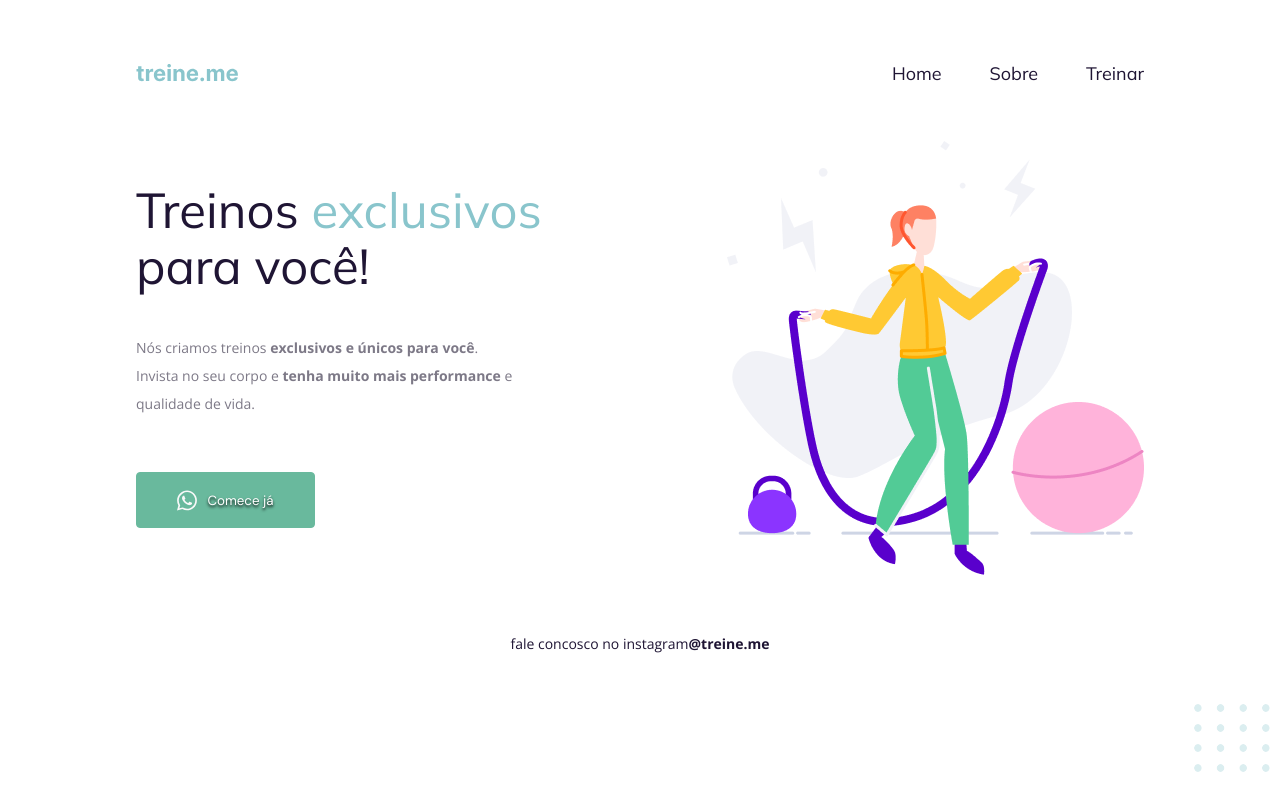
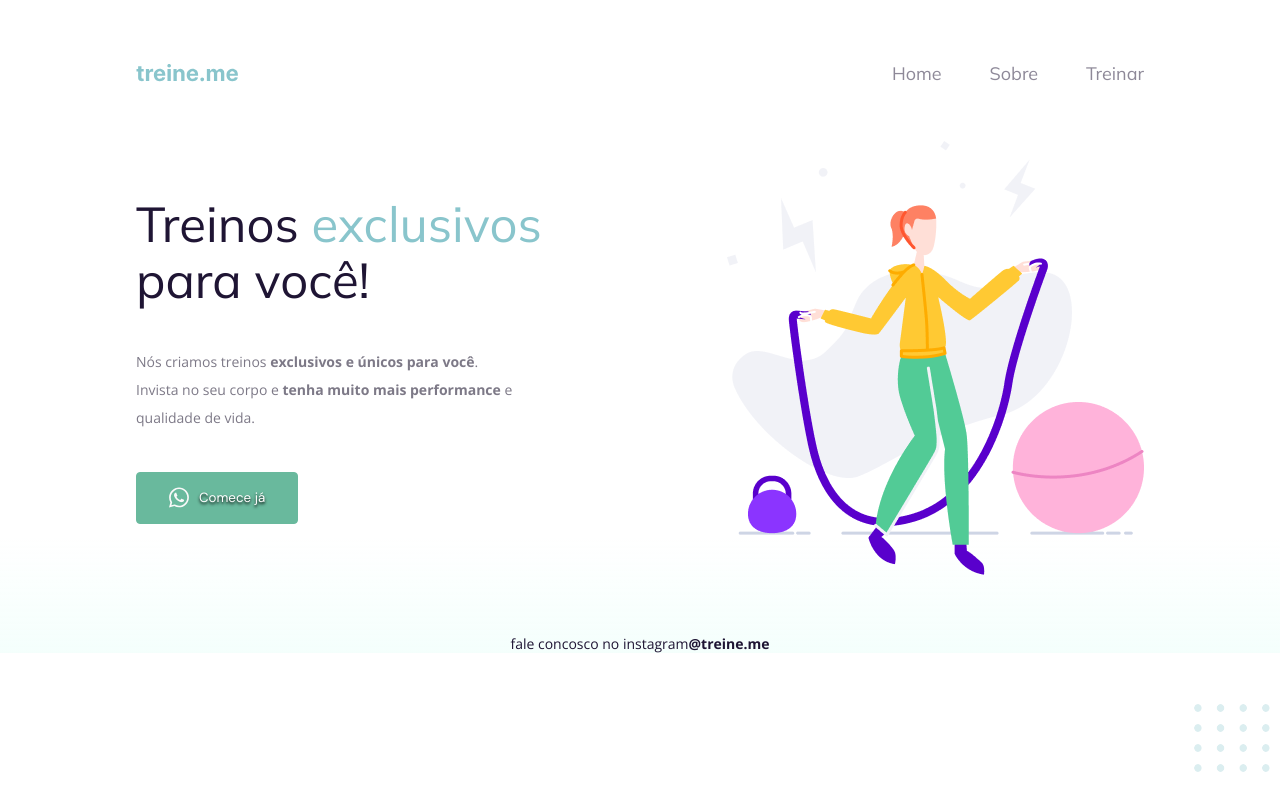
Before and after one commit to Taynara-Veloso/projeto2_stage2_treine-me, a plain HTML site: page index.html in a window 1280 px wide. Drawn offline with nearby package versions, Linux system fonts and the light colour scheme.

Commit message:
:lipstick: css adjustments - hover

```diff
--- a/style.css
+++ b/style.css
@@ -1,6 +1,11 @@
 body {
   margin: 0;
   overflow: hidden;
+  background: linear-gradient(
+    180deg,
+    rgba(227, 255, 248, 0) 82.08%,
+    rgba(227, 255, 248, 0.38) 100%
+  );
 }
 :root {
   --light-blue: #89c5cc;
@@ -33,16 +38,20 @@ ul {
   a {
     text-decoration: none;
     color: var(--black-blue);
+    opacity: 0.5;
   }
 }
 
 ul li a:hover {
   font-weight: bold;
+  opacity: 1;
 }
 
 main {
   display: flex;
   justify-content: space-between;
+  align-items: center;
+
   .text {
     width: 489px;
   }
@@ -51,7 +60,7 @@ main {
     font-family: "Open Sans", sans-serif;
     font-size: 14px;
     line-height: 28px;
-    padding-bottom: 40px;
+    margin: 40px 0;
   }
 
   h1 {
@@ -60,6 +69,7 @@ main {
     font-size: 49px;
     line-height: 56px;
     color: var(--black-blue);
+    margin: 0;
   }
 
   span {
@@ -73,15 +83,17 @@ main {
     background-color: var(--light-green);
     border: 1px solid var(--light-green);
     border-radius: 4px;
-    height: 56px;
-    width: 179px;
+    padding: 14px 32px 15px;
+
     display: flex;
     justify-content: center;
     align-items: center;
-
-    img {
-      padding-right: 10px;
-    }
+    gap: 10px;
+  }
+  button:hover {
+    background-color: #369a77;
+    border: 1px solid #369a77;
+    box-shadow: 0px 1px 20px 1px #369a77;
   }
 }
 footer {
@@ -90,6 +102,7 @@ footer {
   padding-top: 55px;
   display: flex;
   justify-content: center;
+  /*ou text-align: center; */
   color: var(--black-blue);
 
   a {
@@ -97,6 +110,10 @@ footer {
     font-weight: bold;
     color: var(--black-blue);
   }
+  a:hover {
+    color: #a78be3;
+    text-shadow: 1px 2px 9px #a78be3;
+  }
 }
 #balls-decoration {
   position: fixed;
```
